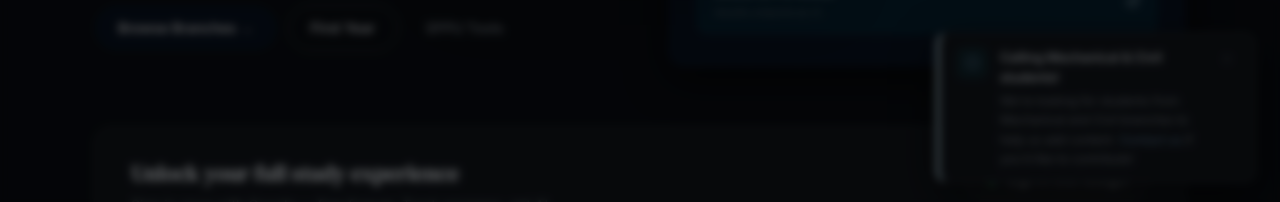
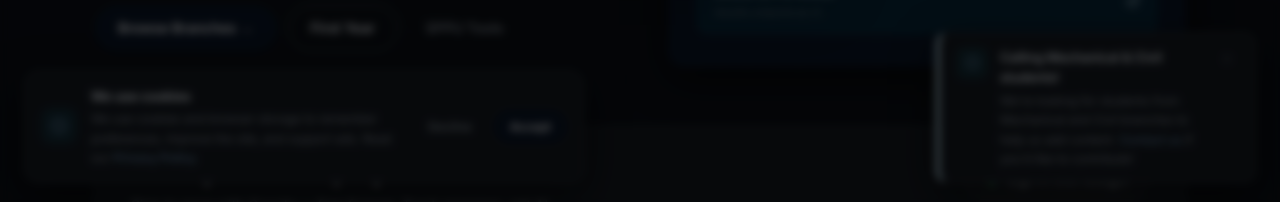
Before and after one commit to adityalawande17/sppu-study-hub-v3, a React (Vite) app: page / in a window 1280 px wide. Shown: the part 593-795 px from the top of the page. Built offline with nearby package versions, Linux system fonts and the light colour scheme; no server answers; a web font is replaced by a local one.

Commit message:
add: cookie consent popup on homepage

```diff
--- /dev/null
+++ b/src/components/CookieConsentBanner.jsx
@@ -0,0 +1,173 @@
+import { useState } from "react";
+import { Link } from "react-router-dom";
+
+const CONSENT_KEY = "sppu_cookie_consent";
+
+export default function CookieConsentBanner() {
+  const [visible, setVisible] = useState(() => {
+    try {
+      return localStorage.getItem(CONSENT_KEY) !== "accepted";
+    } catch {
+      return true;
+    }
+  });
+
+  function acceptCookies() {
+    try {
+      localStorage.setItem(CONSENT_KEY, "accepted");
+    } catch {}
+    setVisible(false);
+  }
+
+  function declineCookies() {
+    try {
+      localStorage.setItem(CONSENT_KEY, "declined");
+    } catch {}
+    setVisible(false);
+  }
+
+  if (!visible) return null;
+
+  return (
+    <div
+      className="cookie-consent-banner"
+      role="region"
+      aria-label="Cookie consent"
+      style={{
+        position: "fixed",
+        left: 24,
+        bottom: 24,
+        zIndex: 520,
+        width: "min(560px, calc(100vw - 48px))",
+        background: "var(--surface)",
+        border: "var(--border-w) solid var(--border)",
+        borderRadius: 14,
+        boxShadow: "var(--shadow-lg)",
+        padding: "15px 16px",
+        display: "flex",
+        alignItems: "center",
+        gap: 14,
+        animation: "fadeUp .35s ease both",
+      }}
+    >
+      <div
+        style={{
+          width: 36,
+          height: 36,
+          borderRadius: 10,
+          flexShrink: 0,
+          background: "var(--gold-pale)",
+          color: "var(--gold-dim)",
+          display: "flex",
+          alignItems: "center",
+          justifyContent: "center",
+        }}
+      >
+        <svg
+          width="18"
+          height="18"
+          viewBox="0 0 24 24"
+          fill="none"
+          stroke="currentColor"
+          strokeWidth="2"
+          strokeLinecap="round"
+          strokeLinejoin="round"
+        >
+          <circle cx="12" cy="12" r="10" />
+          <circle cx="8" cy="9" r="1" />
+          <circle cx="15" cy="8" r="1" />
+          <circle cx="16" cy="15" r="1" />
+          <circle cx="10" cy="16" r="1" />
+        </svg>
+      </div>
+
+      <div style={{ flex: 1, minWidth: 0 }}>
+        <div
+          style={{
+            fontSize: 13,
+            fontWeight: 700,
+            color: "var(--heading)",
+            marginBottom: 3,
+          }}
+        >
+          We use cookies
+        </div>
+        <p
+          style={{
+            margin: 0,
+            color: "var(--text-3)",
+            fontSize: 12,
+            lineHeight: 1.6,
+          }}
+        >
+          We use cookies and browser storage to remember preferences, improve
+          the site, and support ads. Read our{" "}
+          <Link
+            to="/privacy"
+            style={{
+              color: "var(--gold-dim)",
+              fontWeight: 700,
+              textDecoration: "none",
+            }}
+          >
+            Privacy Policy
+          </Link>
+          .
+        </p>
+      </div>
+
+      <div
+        style={{
+          display: "flex",
+          gap: 8,
+          flexShrink: 0,
+        }}
+      >
+        <button
+          className="btn btn-ghost"
+          onClick={declineCookies}
+          style={{
+            borderRadius: 999,
+            padding: "9px 14px",
+            fontSize: 12,
+            whiteSpace: "nowrap",
+          }}
+        >
+          Decline
+        </button>
+        <button
+          className="btn btn-primary"
+          onClick={acceptCookies}
+          style={{
+            borderRadius: 999,
+            padding: "9px 16px",
+            fontSize: 12,
+            whiteSpace: "nowrap",
+          }}
+        >
+          Accept
+        </button>
+      </div>
+
+      <style>{`
+        @media(max-width:680px){
+          .cookie-consent-banner{
+            left:16px!important;
+            right:16px!important;
+            bottom:16px!important;
+            width:auto!important;
+            align-items:flex-start!important;
+            flex-wrap:wrap!important;
+          }
+          .cookie-consent-banner > div:last-of-type{
+            width:100%!important;
+          }
+          .cookie-consent-banner > div:last-of-type .btn{
+            flex:1!important;
+            justify-content:center!important;
+          }
+        }
+      `}</style>
+    </div>
+  );
+}
--- a/src/pages/Home.jsx
+++ b/src/pages/Home.jsx
@@ -6,6 +6,7 @@ import { branchMeta } from "../data/branches";
 import { newsItems, categoryLabels } from "../data/news";
 import ContributeModal from "../components/ContributeModal";
 
+import CookieConsentBanner from "../components/CookieConsentBanner";
 import LoginPromoModal from "../components/LoginPromoModal";
 
 export default function Home() {
@@ -1284,6 +1285,7 @@ export default function Home() {
         onClose={() => setContributeOpen(false)}
       />
       <LoginPromoModal open={loginPromoOpen} onClose={dismissLoginPromo} />
+      <CookieConsentBanner />
 
       <style>{`
         @media(max-width:900px){
```
